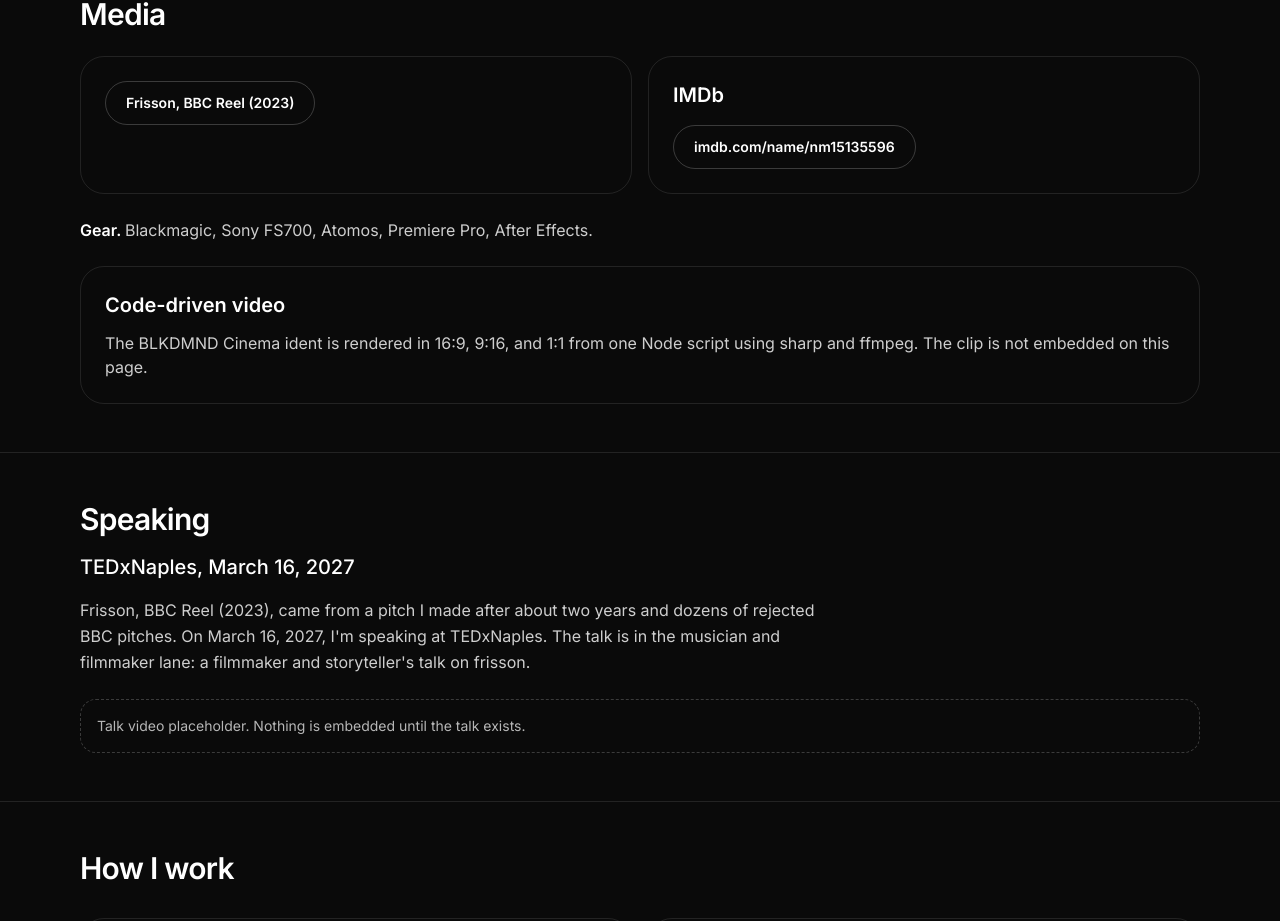
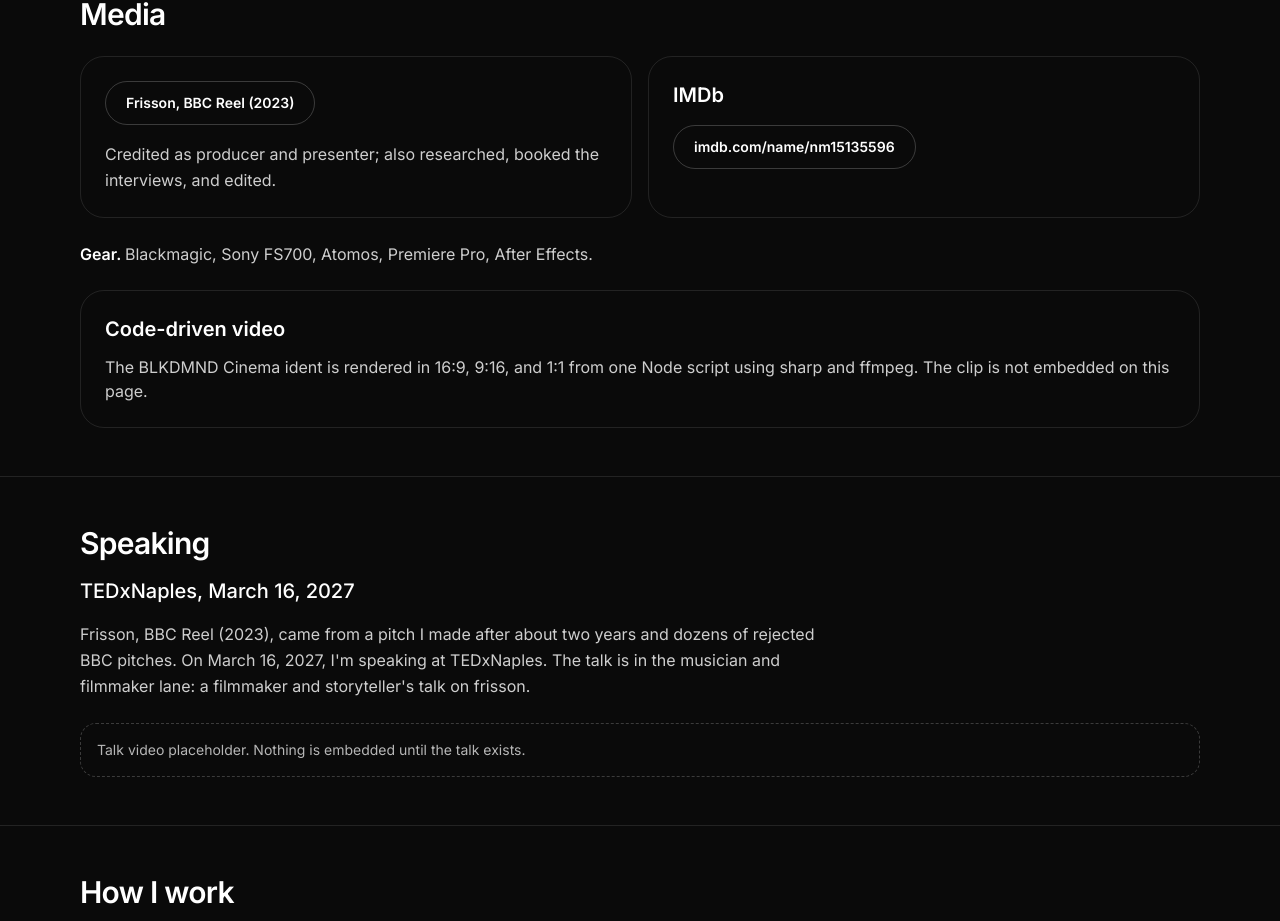
Before and after one commit to BLKDMND-DIGITAL/gd-portfolio, a React (Vite) app: page / in a window 1280 px wide. Shown: the part 3612-4533 px from the top of the page. Built offline with nearby package versions, Linux system fonts and the light colour scheme.

Commit message:
Add Greg's confirmed Frisson credit.
He is credited as producer and presenter, and he also researched, booked the interviews, and edited. The BBC Reel link stays.

Co-authored-by: GD183CC <GD183CC@users.noreply.github.com>

```diff
--- a/src/App.tsx
+++ b/src/App.tsx
@@ -299,6 +299,9 @@ export default function App() {
                     "Frisson, BBC Reel (2023)"
                   )}
                 </h3>
+                <p className="mt-4 text-base font-normal leading-relaxed text-white/80">
+                  Credited as producer and presenter; also researched, booked the interviews, and edited.
+                </p>
               </article>
               <article className="rounded-3xl border border-white/10 p-6">
                 <h3 className="text-xl font-semibold">IMDb</h3>
```
Also changed, not shown: 2 other files (tests, documents, lock files or other folders).
